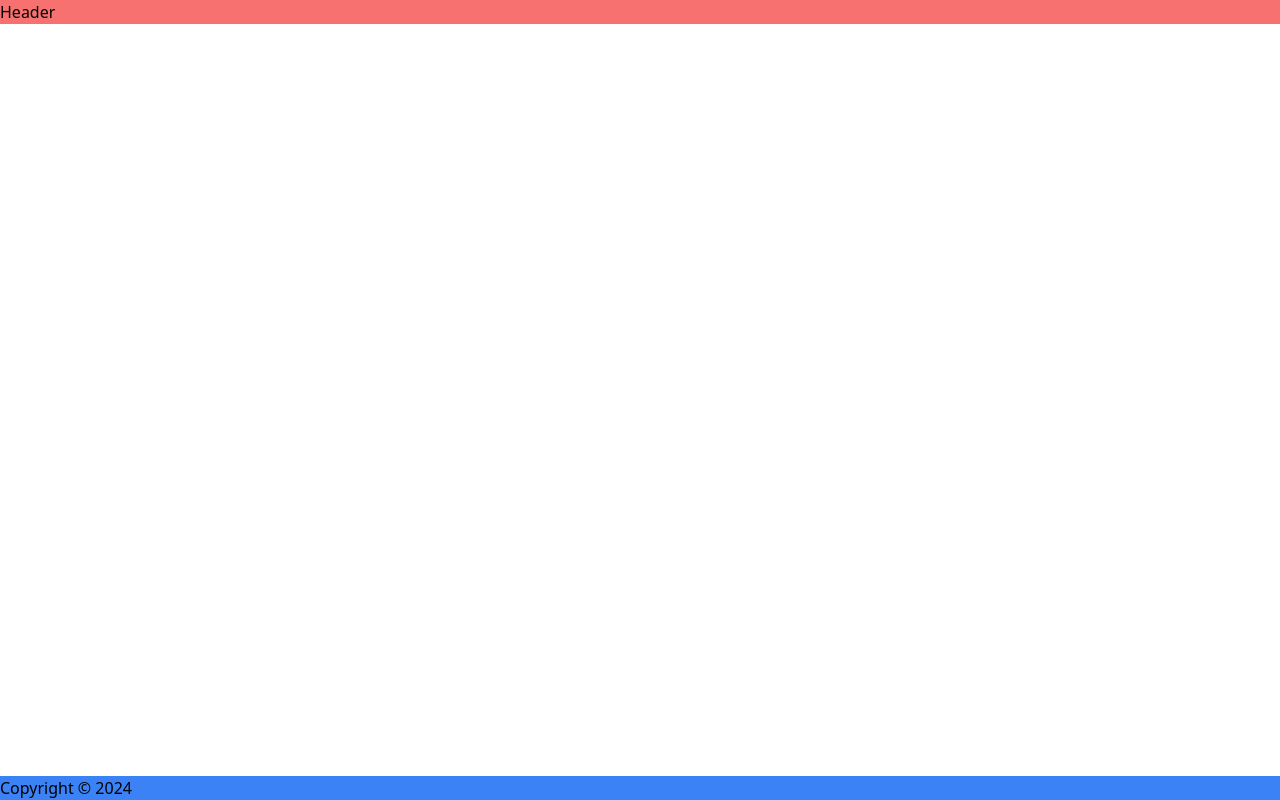
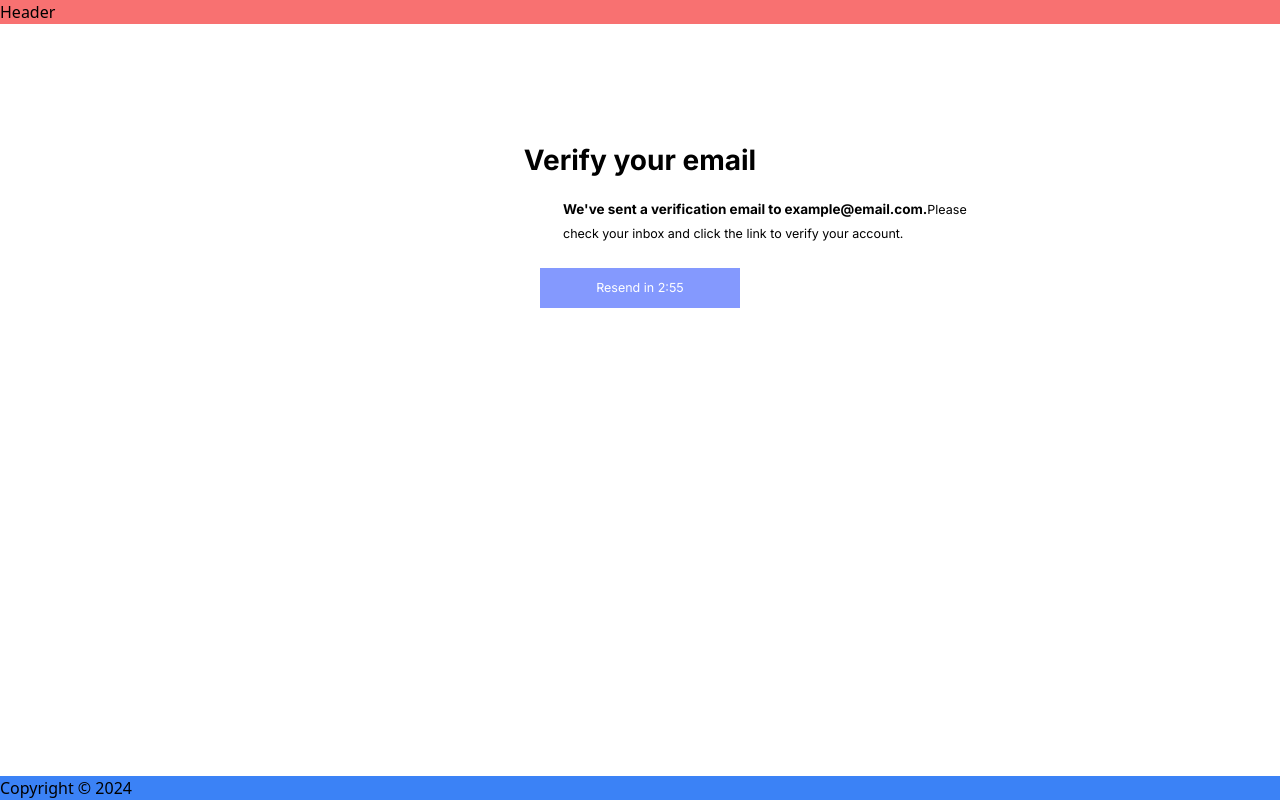
Before and after one commit to mapospace/mapospace-frontend, a React (Create React App) app: page /verifyemail in a window 1280 px wide. Built offline with nearby package versions, Linux system fonts and the light colour scheme.

Commit message:
emailverify

```diff
--- a/public/index.html
+++ b/public/index.html
@@ -8,6 +8,10 @@
     <meta
       name="description"
       content="Web site created using create-react-app"
+    />
+    <link
+      rel="stylesheet"
+      href="https://fonts.googleapis.com/css2?family=Inter:wght@400;700&display=swap"
     />
     <link rel="apple-touch-icon" href="%PUBLIC_URL%/logo192.png" />
     <!--
--- a/src/App.js
+++ b/src/App.js
@@ -3,6 +3,7 @@ import { BrowserRouter, Routes, Route } from 'react-router-dom';
 import Login from './Components/Auth/LoginComponents/Login';
 import Header from './Components/Common/Header';
 import Footer from './Components/Common/Footer';
+import VerifyEmail from './Components/Auth/VerifyEmailComponents/VerifyEmail';
 
 function App() {
   return (
@@ -13,6 +14,8 @@ function App() {
           <Routes>
             <Route path="/" element={<Login />} />
             <Route path="/login" element={<Login />} />
+            <Route path="/verifyemail" element={<VerifyEmail />} />
+
           </Routes>
         </div>
         <Footer />
--- /dev/null
+++ b/src/Components/Auth/VerifyEmailComponents/VerifyEmail.css
@@ -0,0 +1,35 @@
+.main-text{
+  position: absolute;
+  top: 144px;
+  font-size: 28px;
+  font-family: 'Inter', sans-serif;
+}
+
+.sub-text{
+  position: absolute;
+  width: 442px;
+  top: 180px;
+  left: 563px;
+  font-family: 'Inter', sans-serif;
+}
+
+.sub-text-1{
+  font-weight: 600;
+  font-size: 13.5px;
+  line-height: 16.34px;
+}
+
+.sub-text-2{
+  font-size: 12.5px;
+  line-height: 15.13px;
+}
+
+.resend-button{
+  font-size: 12.5px;
+  position: absolute;
+  top: 252px;
+  width: 200px;
+  background-color: #8499FE;
+  height: 40px;
+  font-family: 'Inter', sans-serif;
+  }
--- /dev/null
+++ b/src/Components/Auth/VerifyEmailComponents/VerifyEmail.jsx
@@ -0,0 +1,49 @@
+import React, { useState, useEffect } from "react";
+import "./VerifyEmail.css";
+
+export default function VerifyEmail({ email }) {
+  const [timer, setTimer] = useState(180);
+
+  useEffect(() => {
+    if (timer > 0) {
+      const intervalId = setInterval(() => {
+        setTimer((prevTimer) => prevTimer - 1);
+      }, 1000);
+      return () => clearInterval(intervalId);
+    }
+  }, [timer]);
+
+  const handleResend = () => {
+    // Logic to resend the email
+    setTimer(180); // Reset the timer to 3 minutes
+  };
+
+  const formatTime = (time) => {
+    const minutes = Math.floor(time / 60);
+    const seconds = time % 60;
+    return `${minutes}:${seconds < 10 ? "0" : ""}${seconds}`;
+  };
+
+  return (
+    <div className="flex flex-col items-center justify-center min-h-screen p-4">
+      <div className="flex flex-col items-center space-y-4">
+        <h1 className="text-2xl font-bold main-text">Verify your email</h1>
+        <p className="sub-text">
+          <span className="sub-text-1">
+            We've sent a verification email to example@email.com.
+          </span>
+          <span className="sub-text-2">
+            Please check your inbox and click the link to verify your account.
+          </span>
+        </p>
+        <button
+          className="text-white p-2 mt-4 resend-button"
+          onClick={handleResend}
+          disabled={timer > 0}
+        >
+          {timer > 0 ? `Resend in ${formatTime(timer)}` : "Resend"}
+        </button>
+      </div>
+    </div>
+  );
+}
```
